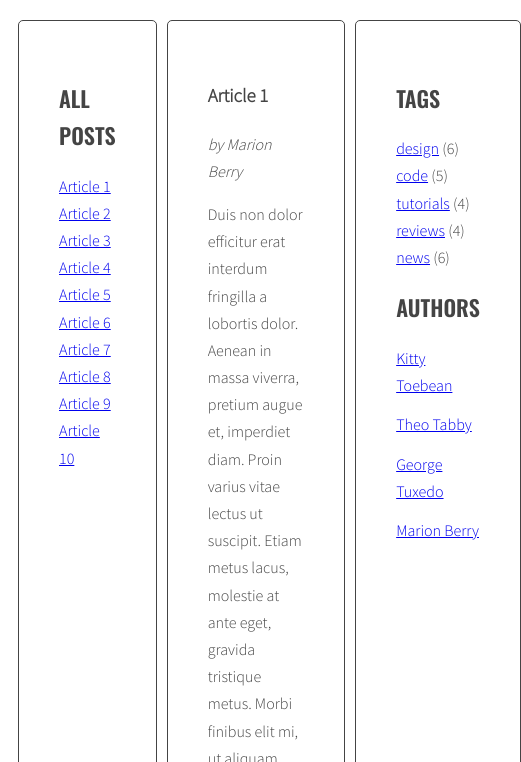
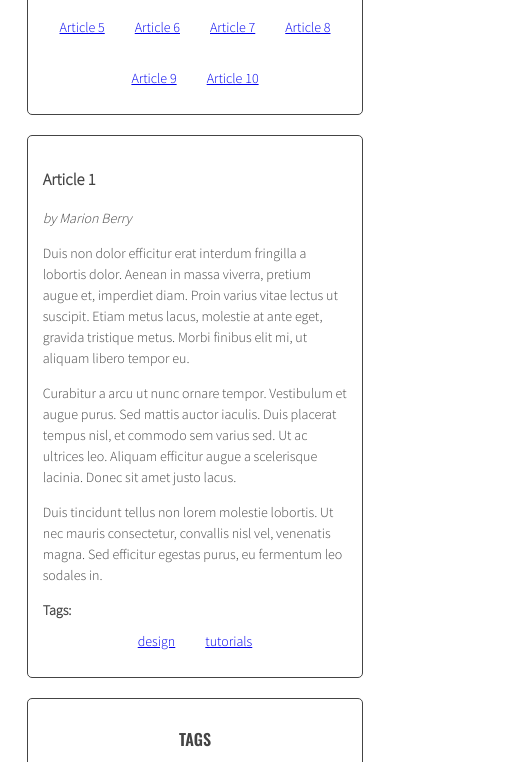
Before and after one commit to Adrian19027/javascript-blog, a website: page index.html in a window 390 px wide. Shown: the part 223-985 px from the top of the page, 521 px wide, since content can reach past the window. Drawn offline with nearby package versions, Linux system fonts and the light colour scheme.

Commit message:
Add few styles in style.scss

```diff
--- a/sass/style.scss
+++ b/sass/style.scss
@@ -57,6 +57,7 @@ body {
 
 .posts {
     flex: 2 0 0;
+    position: relative;
 }
 
 .sidebar,
@@ -84,6 +85,7 @@ body {
     list-style-type: none;
     margin: 0;
     padding: 0;
+    text-decoration: none;
 
     .active {
         font-weight: bold;
@@ -107,10 +109,16 @@ body {
 /* Post */
 
 .post {
-    display: none;
+    opacity: 0;
+    position: absolute;
+    transition: .2s opacity;
+    z-index: 1;
+
 
     &.active {
-        display: block;
+        opacity : 1;
+        position: relative;
+        z-index: 2;
     }
 }
 
@@ -125,3 +133,87 @@ body {
         margin: 0 10px 0 0;
     }
 }
+
+/* Dla tabletów (max 1024px) */
+@media (max-width: 1024px) {
+    .container {
+        max-width: 90%;
+    }
+
+    .wrapper {
+        flex-direction: column;
+        /* Przestawienie na układ pionowy */
+        margin-left: 0;
+    }
+
+    .sidebar,
+    .posts {
+        margin-right: 0;
+        margin-bottom: 20px;
+        /* Dodanie odstępu między sekcjami */
+    }
+
+    .sidebar {
+        width: 100%;
+        /* Rozciąga sidebar na pełną szerokość */
+        text-align: center;
+        /* Centrowanie zawartości */
+    }
+
+    .list {
+    display: flex;
+    flex-wrap: wrap;
+    justify-content: center;
+    gap: 10px;
+    /* Dodaje odstępy między linkami */
+    }
+
+    .list li {
+    display: inline-block;
+    padding: 10px;
+    border-radius: 5px;
+    }
+}
+
+/* Dla telefonów (max 768px) */
+@media (max-width: 768px) {
+    body {
+        font-size: 14px;
+        /* Zmniejszenie tekstu */
+        line-height: 1.5;
+    }
+
+    .logo {
+        font-size: 64px;
+        /* Zmniejszenie logo */
+    }
+
+    .section-title {
+        font-size: 18px;
+    }
+
+    .posts,
+    .sidebar {
+        padding: 20px;
+    }
+
+    .post-tags {
+        flex-direction: column;
+        /* Lepsze wyświetlanie tagów */
+    }
+}
+
+@media (max-width: 480px) {
+    .logo {
+        font-size: 48px;
+    }
+
+    .section-title {
+        font-size: 16px;
+    }
+
+    .posts,
+    .sidebar {
+        padding: 15px;
+    }
+}
```
Also changed, not shown: css/style.css, 1 other file.
